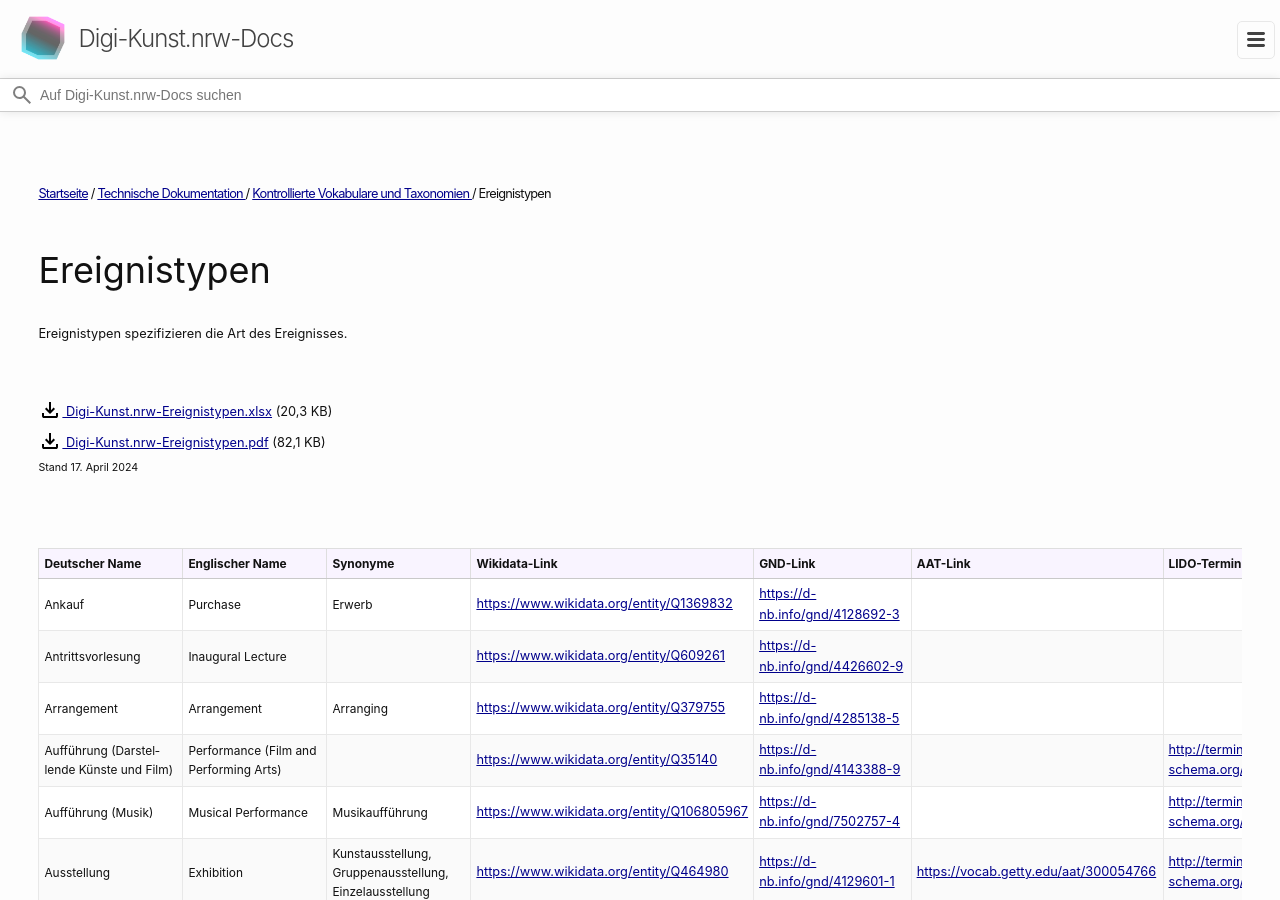
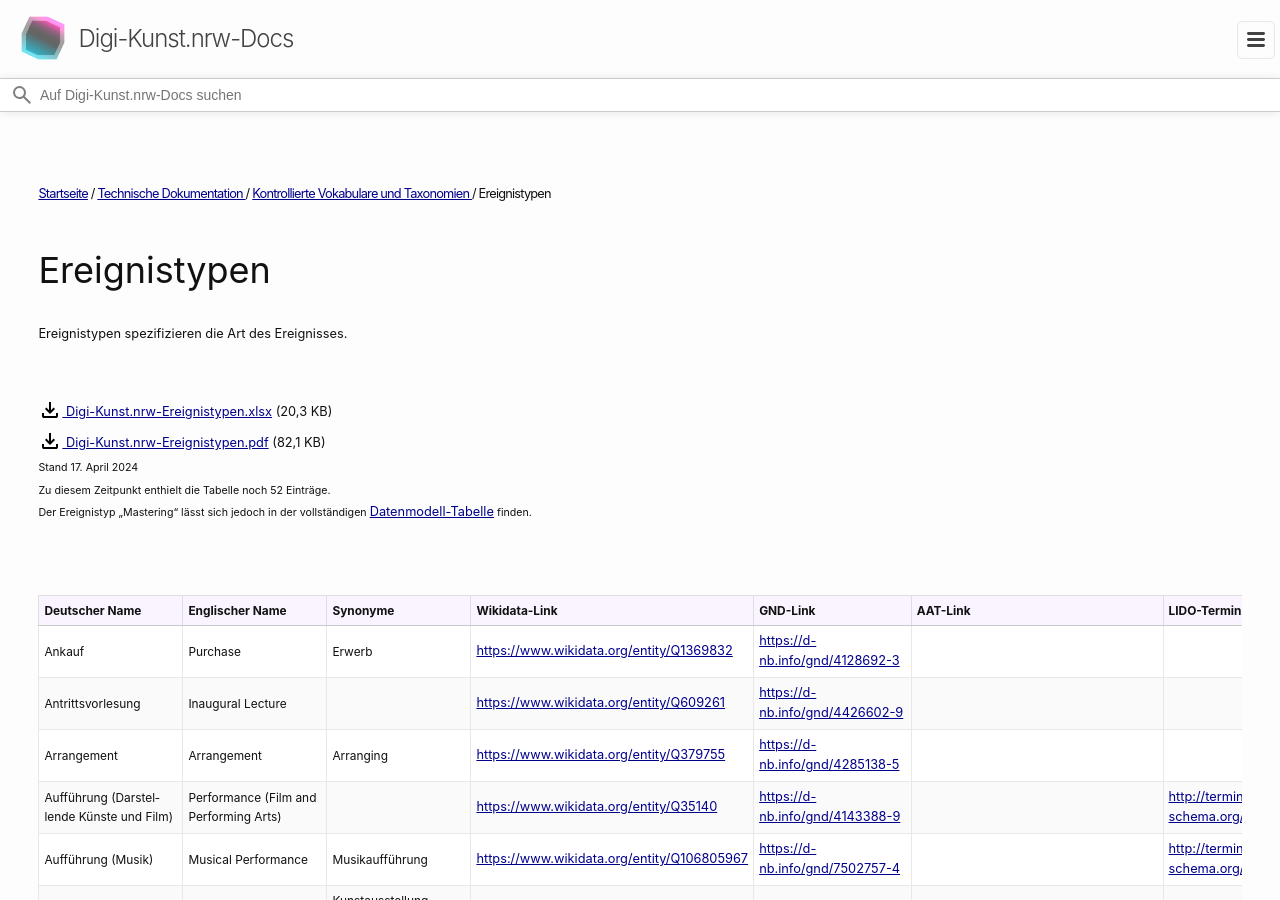
Before and after one commit to ottjannik/digi-kunst.github.io, a Jekyll site: the page built from technische-dokumentation/kontrollierte-vokabulare-und-taxonomien/ereignistypen.markdown, in a window 1280 px wide and 900 px high. Built offline with Jekyll 4.4.1, drawn with Linux system fonts in a browser that asks for light colours; a script that is not in the unit is left out.

Commit message:
Bemerkung zum 53. Ereignistyp

```diff
--- a/technische-dokumentation/kontrollierte-vokabulare-und-taxonomien/ereignistypen.markdown
+++ b/technische-dokumentation/kontrollierte-vokabulare-und-taxonomien/ereignistypen.markdown
@@ -8,7 +8,10 @@ Ereignistypen spezifizieren die Art des Ereignisses.
 
 [<svg class="download-icon" xmlns="http://www.w3.org/2000/svg" height="24" viewBox="0 -960 960 960" width="24"><path d="M480-320 280-520l56-58 104 104v-326h80v326l104-104 56 58-200 200ZM240-160q-33 0-56.5-23.5T160-240v-120h80v120h480v-120h80v120q0 33-23.5 56.5T720-160H240Z"/></svg> Digi-Kunst.nrw-Ereignistypen.xlsx](/assets/documents/Digi-Kunst.nrw-Ereignistypen.xlsx) (20,3 KB)
 [<svg class="download-icon" xmlns="http://www.w3.org/2000/svg" height="24" viewBox="0 -960 960 960" width="24"><path d="M480-320 280-520l56-58 104 104v-326h80v326l104-104 56 58-200 200ZM240-160q-33 0-56.5-23.5T160-240v-120h80v120h480v-120h80v120q0 33-23.5 56.5T720-160H240Z"/></svg> Digi-Kunst.nrw-Ereignistypen.pdf](/assets/documents/Digi-Kunst.nrw-Ereignistypen.pdf) (82,1 KB)
-<sub>Stand 17. April 2024</sub>
+<sub>Stand 17. April 2024
+Zu diesem Zeitpunkt enthielt die Tabelle noch 52 Einträge.
+Der Ereignistyp „Mastering“ lässt sich jedoch in der vollständigen [Datenmodell-Tabelle](/technische-dokumentation/datenmodell#tabelle) finden.</sub>
+
 
 | Deutscher Name  | Englischer Name | Synonyme | Wikidata-Link | GND-Link | AAT-Link | LIDO-Terminologie-Link |
 | ------------- | ------------- | ------------- | ------------- | ------------- | ------------- | ------------- |
```
